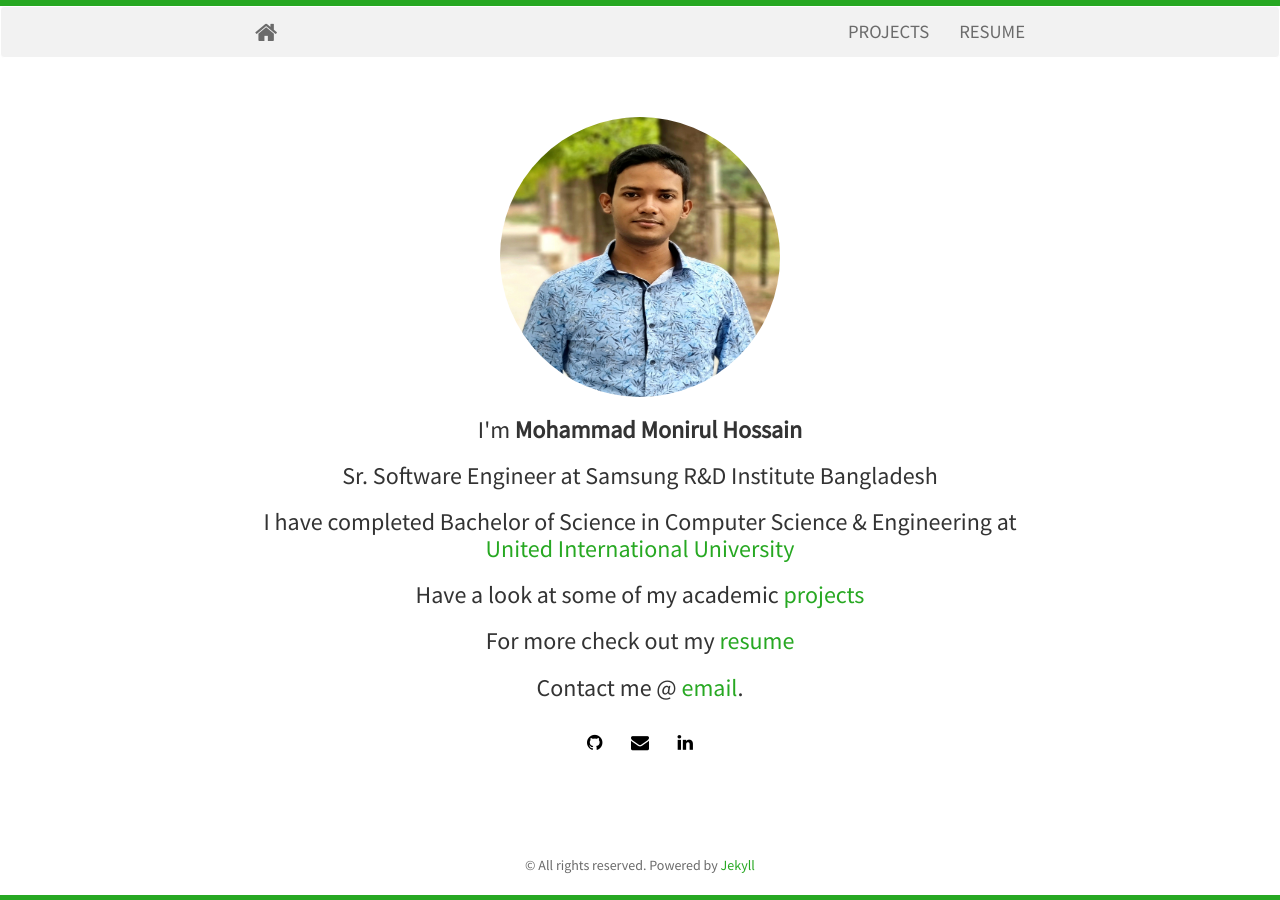
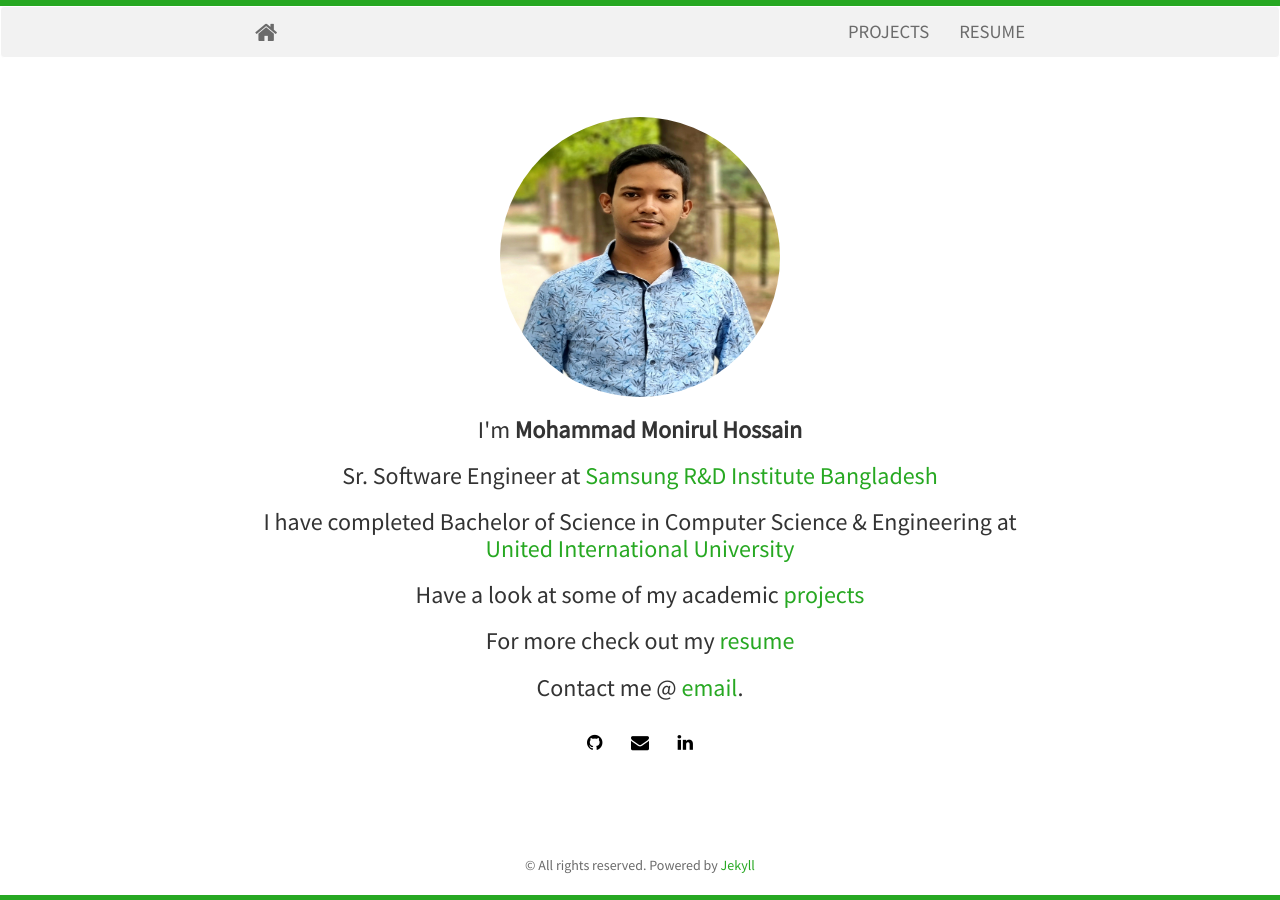
Before and after one commit to monirulhossainanik/monirulhossainanik.github.io, a Jekyll site: the page built from index.html, in a window 1280 px wide. Built offline with Jekyll 4.4.1, drawn with Linux system fonts in a browser that asks for light colours; nearby versions of some CDN libraries; the list of posts is cut into pages by our own code; part of the change alters nothing that is shown.

```diff
--- a/index.html
+++ b/index.html
@@ -8,7 +8,7 @@ layout: home
 			<img class="img-circle" src="{{ site.baseurl }}/static/img/{{ site.avatar }}" alt="{{ site.title }}" height="280" width="280">
 		</div>
 		<h3>I'm <strong>{{ site.author }}</strong></h3>
-		<h3>Sr. Software Engineer at Samsung R&D Institute Bangladesh</h3>
+		<h3>Sr. Software Engineer at <a href="https://research.samsung.com/srbd">Samsung R&D Institute Bangladesh</a></h3>
 		<h3>I have completed Bachelor of Science in Computer Science &amp Engineering at <a href="http://www.uiu.ac.bd">United International University</a></h3>
 		<h3>Have a look at some of my academic <a href="{{ site.baseurl }}/projects.html"> projects</a></h3>
 		<h3>For more check out my <a href="{{ site.baseurl }}/resume.html">resume</a></h3>
```
